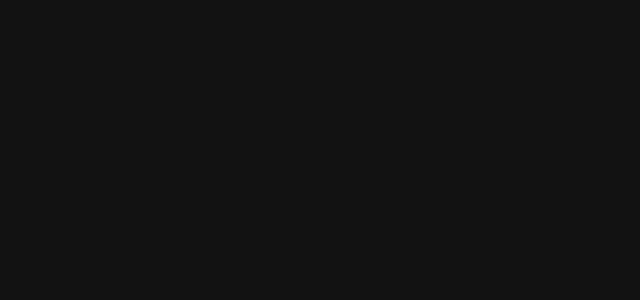
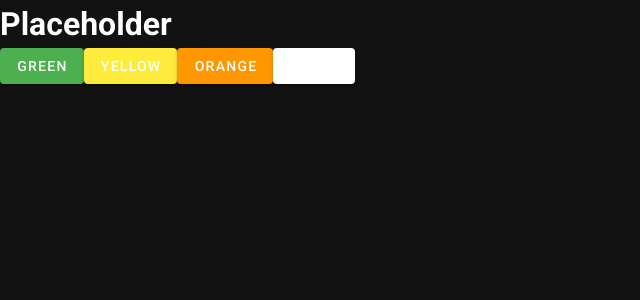
Before and after one commit to LebrancWorkshop/Learn-NuxtJS-Sakko, a Nuxt app in the folder app/: page /tutorials/3 in a window 1280 px wide. Before the commit this address had no page. Shown: the top 300 px of the page, without its empty margins (0-640 px from the left). Built offline with nearby package versions, Linux system fonts and the light colour scheme.

Commit message:
✨ feat: tutorial 03

```diff
--- /dev/null
+++ b/app/pages/tutorials/3.vue
@@ -0,0 +1,32 @@
+<template>
+  <div>
+    <div id="main">
+      <h1 :style="{color: color}">{{ message }}</h1>
+    </div>
+    <div id="color-controller">
+      <v-btn color="green" @click="changeColor('green')">Green</v-btn>
+      <v-btn color="yellow" @click="changeColor('yellow')">Yellow</v-btn>
+      <v-btn color="orange" @click="changeColor('orange')">Orange</v-btn>
+      <v-btn color="white" @click="changeColor('white')">Reset</v-btn>
+    </div>
+  </div>
+</template>
+
+<script>
+export default {
+  data() {
+    return {
+      message: 'Placeholder',
+      color: 'white'
+    }
+  },
+  methods: {
+    changeColor(color) {
+      this.color = color;
+    }
+  }
+}
+</script>
+
+<style lang="css" scoped>
+</style>
```
